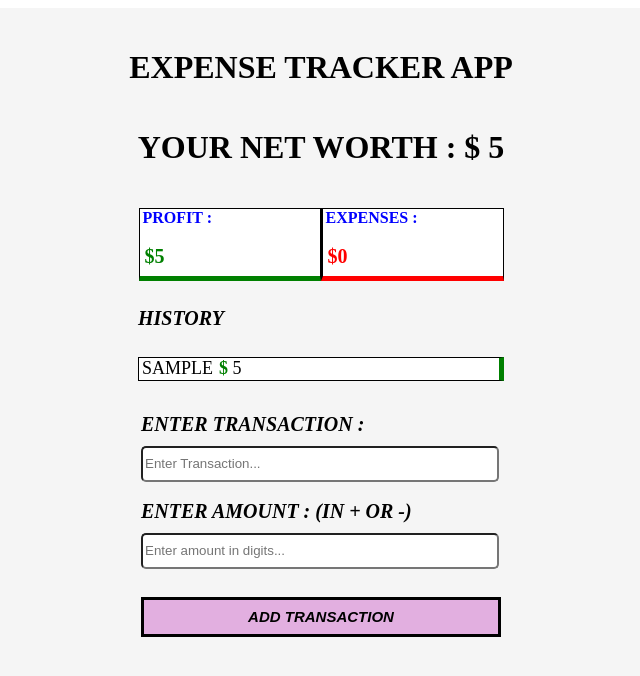
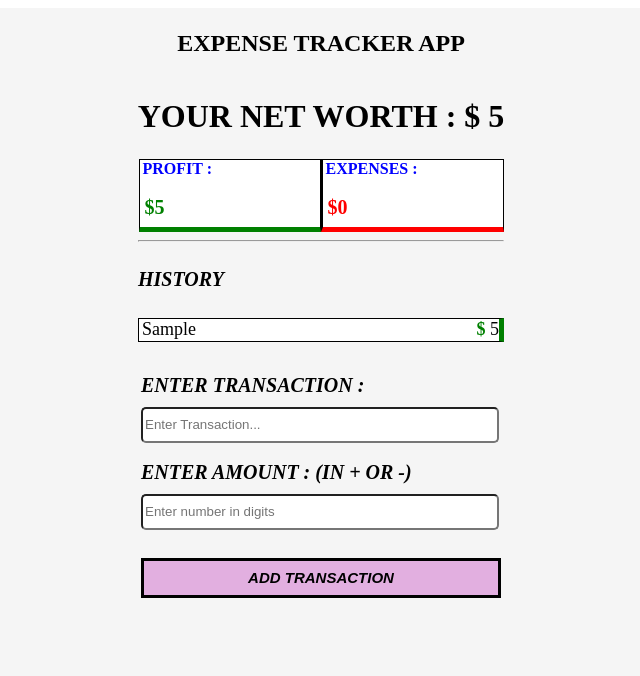
Before and after one commit to SalmanZakiKhan/Expense-Tracker-App, a React (Create React App) app: page / in a window 1280 px wide. Both pictures are taken after typing "Sample", "5" into the empty fields and a click on the button "ADD TRANSACTION". Shown: the top 676 px of the page, without its empty margins (319-959 px from the left). Built offline with nearby package versions, Linux system fonts and the light colour scheme.

Commit message:
completed the css

```diff
--- a/public/index.html
+++ b/public/index.html
@@ -10,34 +10,14 @@
       content="Web site created using create-react-app"
     />
     <link rel="apple-touch-icon" href="%PUBLIC_URL%/logo192.png" />
-    <!--
-      manifest.json provides metadata used when your web app is installed on a
-      user's mobile device or desktop. See https://developers.google.com/web/fundamentals/web-app-manifest/
-    -->
+
     <link rel="manifest" href="%PUBLIC_URL%/manifest.json" />
-    <!--
-      Notice the use of %PUBLIC_URL% in the tags above.
-      It will be replaced with the URL of the `public` folder during the build.
-      Only files inside the `public` folder can be referenced from the HTML.
 
-      Unlike "/favicon.ico" or "favicon.ico", "%PUBLIC_URL%/favicon.ico" will
-      work correctly both with client-side routing and a non-root public URL.
-      Learn how to configure a non-root public URL by running `npm run build`.
-    -->
-    <title>React App</title>
+    <title>Expense Tracker App</title>
   </head>
   <body>
     <noscript>You need to enable JavaScript to run this app.</noscript>
     <div id="root"></div>
-    <!--
-      This HTML file is a template.
-      If you open it directly in the browser, you will see an empty page.
 
-      You can add webfonts, meta tags, or analytics to this file.
-      The build step will place the bundled scripts into the <body> tag.
-
-      To begin the development, run `npm start` or `yarn start`.
-      To create a production bundle, use `npm run build` or `yarn build`.
-    -->
   </body>
 </html>
--- a/src/App.css
+++ b/src/App.css
@@ -6,13 +6,13 @@
     display: flex;
     flex-direction: column;
     align-items: center;
-    padding-top: 20px;
+    padding-top: 2px;
 }
 
 .sub-div {
     display: flex;
     flex-direction: row;
-    margin-top: 20px;
+    margin-top: 2px;
 }
 
 .balance-div {
@@ -38,7 +38,13 @@
     font-style: oblique;
   }
 
- li {
+ .li-flex-container {
+  display: flex;
+  flex-direction: row;
+  justify-content: space-between;
+}
+
+li {
     list-style: none;
     color: black;
     border: 1px solid black;
@@ -49,13 +55,21 @@
 }
 
 li > span {
-  text-transform: uppercase;
   padding-left: 3px;
   font-size: 18px;
 }
 
 li > span > b {
     color: green;
+}
+
+.btn {
+  display: none;
+}
+
+li:hover .btn {
+  display: inline;
+  background-color: yellow;
 }
 
 .plus {
@@ -118,7 +132,3 @@ span b {
     color: blue;
     padding-left: 3px;
 }
-
-/* .amount {
-
-} */
--- a/src/components/AddTransaction.js
+++ b/src/components/AddTransaction.js
@@ -30,9 +30,9 @@ function AddTransaction() {
     return (
         <form onSubmit={(e) => handleSubmit(e)}>
             <label>ENTER TRANSACTION : </label><br />
-            <input type="text" value={current.name} name="name" placeholder="Enter Transaction..." onChange={(e) => onChangeHandler(e)}/><br /><br />
+            <input type="text" value={current.name} name="name" required placeholder="Enter Transaction..." onChange={(e) => onChangeHandler(e)}/><br /><br />
             <label>ENTER AMOUNT : (in + or -) </label><br />
-            <input type="number"  value={current.price} name="price" placeholder="Enter amount in digits..." onChange={(e) => onChangeHandler(e)}/><br /> <br />
+            <input type="number"  value={current.price} name="price" required placeholder="Enter number in digits" onChange={(e) => onChangeHandler(e)}/><br /> <br />
             <button type="submit"><span>add transaction</span></button>
         </form>
     );
--- a/src/components/Header.js
+++ b/src/components/Header.js
@@ -2,9 +2,9 @@ import React from 'react'
 
 function Header() {
     return (
-       <h1>
+       <h2>
            EXPENSE TRACKER APP
-       </h1>
+       </h2>
     )
 }
 
--- a/src/components/TotalAmount.js
+++ b/src/components/TotalAmount.js
@@ -6,7 +6,6 @@ function TotalAmount() {
     const {transactions} = useContext(GlobalStateContext);
     const amount = transactions.map(transaction => +(transaction.price))
     .reduce((accumulator,currentValue) => accumulator + currentValue, +(0));
-    console.log(amount);
 
     return (
         <div>
--- a/src/components/Transaction.js
+++ b/src/components/Transaction.js
@@ -4,11 +4,12 @@ import { GlobalStateContext }from "../context/GlobalState"
 function Transaction({transaction : { name,price,id }}) {
 
     const {deleteTransaction} = useContext(GlobalStateContext);
-    // deleteTransaction(id);
+
     return (
-        <li className={ price > 0 ? "plus" : "minus" }>
+        <li className={`${ price > 0 ? "plus" : "minus" } li-flex-container`}>
           <span className="">{name}</span>
           <span className="amount"><b>$</b> {price}</span>
+          <button className="btn" onClick={e => deleteTransaction(id)}>X</button>
         </li>
     )
 }
--- a/src/components/TransactionList.js
+++ b/src/components/TransactionList.js
@@ -5,9 +5,10 @@ import Transaction from "./Transaction"
 function TransactionList() {
 
     const {transactions} = useContext(GlobalStateContext);
-    console.log(transactions);
+
     return (
         <div>
+            <hr />
            <h4>HISTORY</h4>
            <div>
            {
--- a/src/context/reducer.js
+++ b/src/context/reducer.js
@@ -1,4 +1,4 @@
-export default (state,action) => {
+export const AppReducer =  (state,action) => {
 
   switch(action.type) {
     case 'ADD_TRANSACTION':
```
Also changed, not shown: src/context/GlobalState.js (+2 -6 lines). Lines whose indentation alone changed are shown as unchanged.
